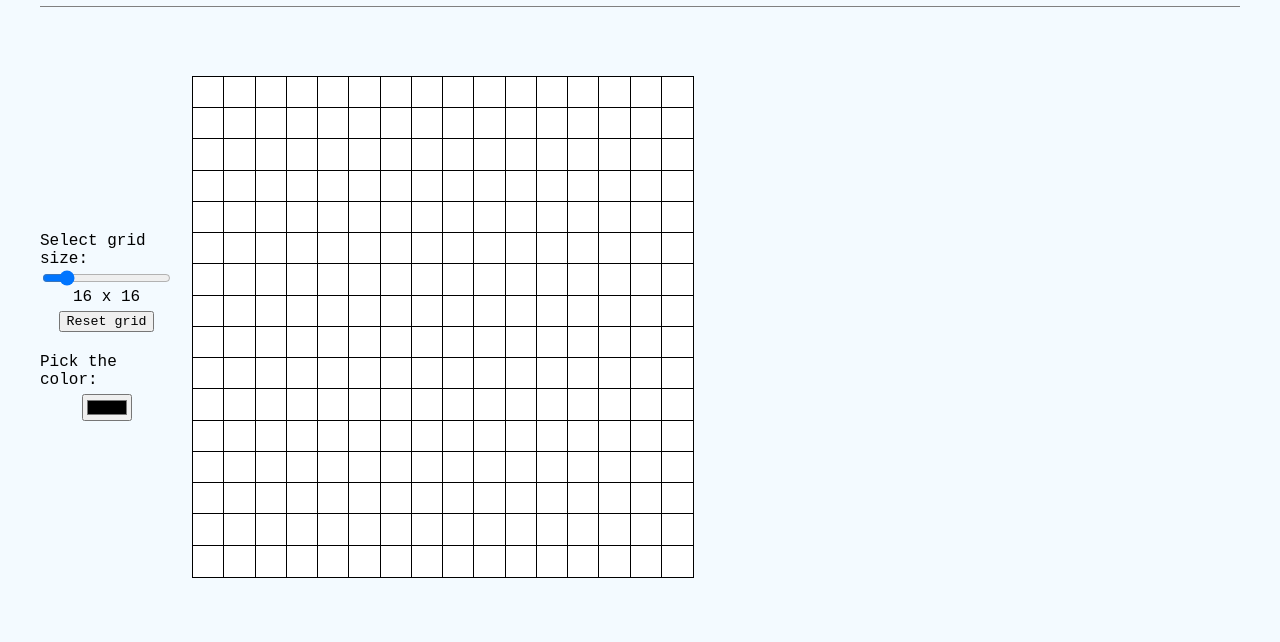
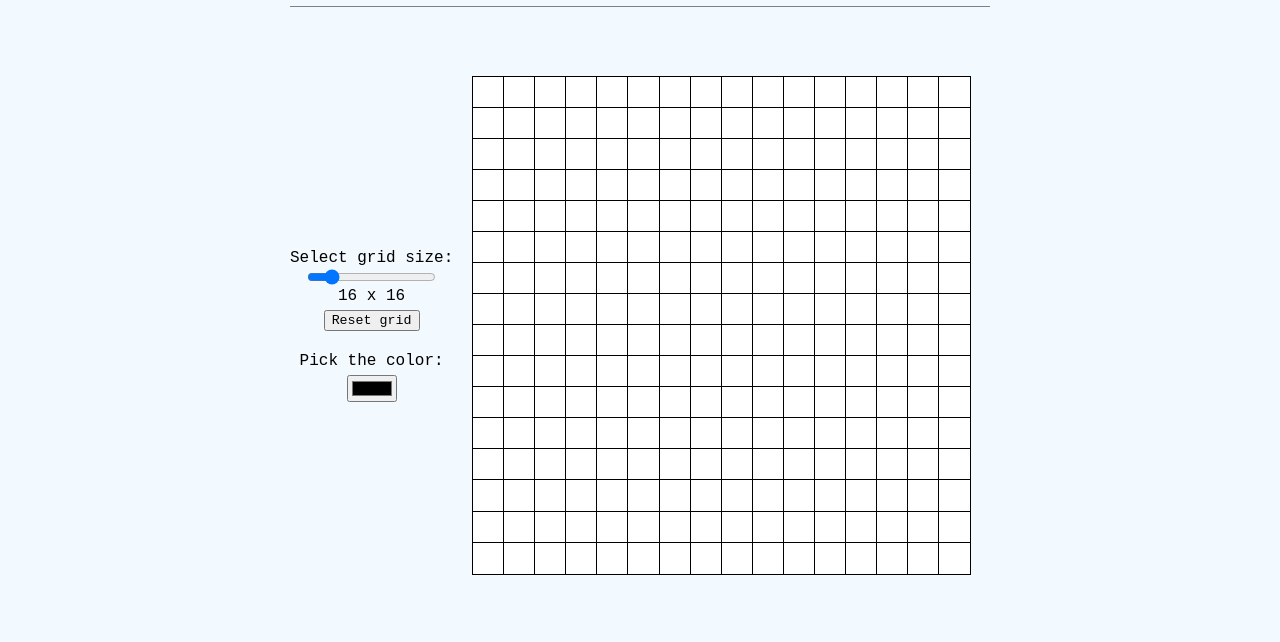
Before and after one commit to sevleo/TOP-EtchASketch, a plain HTML site: page index.html in a window 1280 px wide. Shown: the part 82-724 px from the top of the page. Drawn offline with Linux system fonts and the light colour scheme.

Commit message:
Add flexing for grid

```diff
--- a/style.css
+++ b/style.css
@@ -4,22 +4,20 @@
     padding: 50px 0px 50px 0px;
     border-top: 1px grey solid;
     border-bottom: 1px grey solid;
-    width: 1200px;
+    max-width: 700px;
+    width: 100%;
 }
 
 .controllers {
     display: flex;
     flex-direction: column;
     align-items: center;
-    flex: 0;
 }
 
 .container.grid {
 
     display: flex;
-    /* width: 50%; */
-    max-width: 500px;
-    max-width: 500px;
+    width: 50%;
     aspect-ratio: 1/1;
     flex: auto;
 
```
